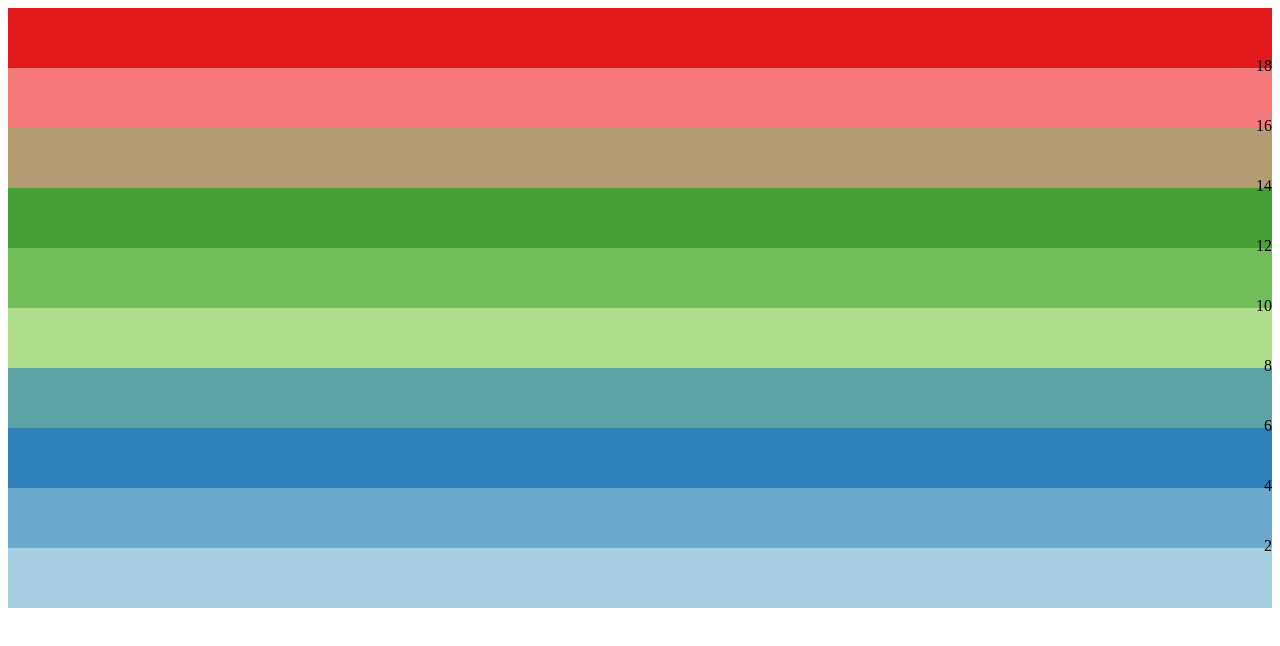
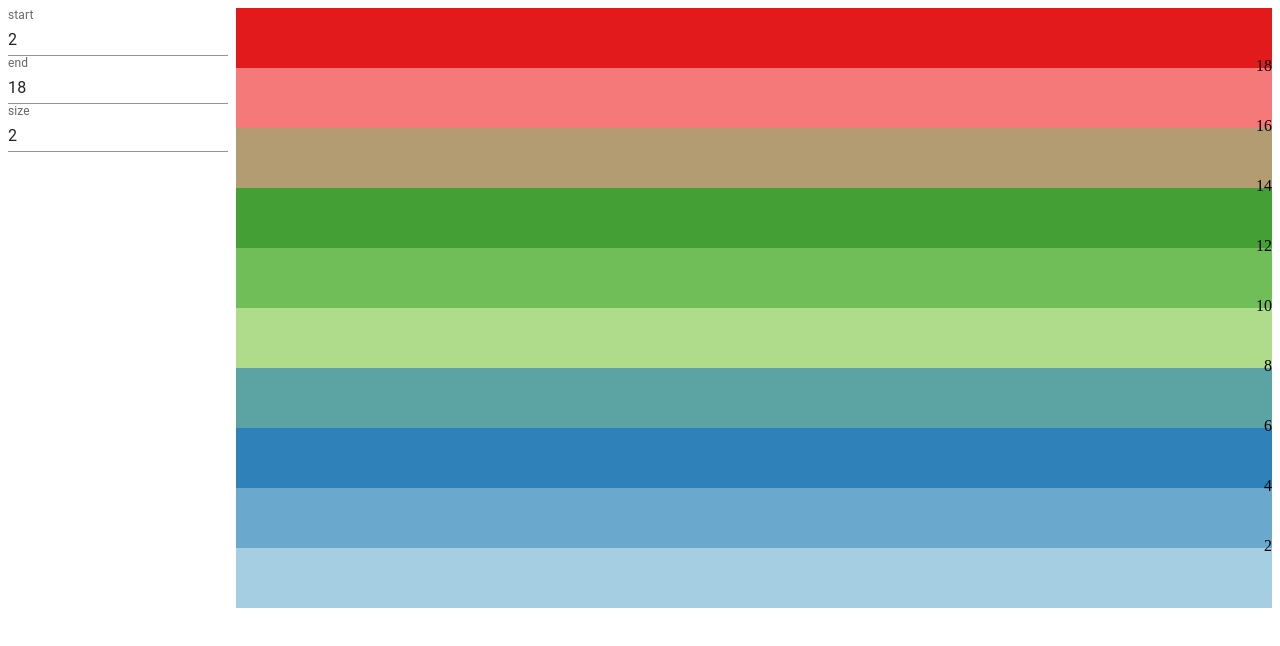
Before and after one commit to unaguna/gradation-mapping-react, a React app: page / in a window 1280 px wide. Shown: the top 646 px of the page. Built offline with nearby package versions, Linux system fonts and the light colour scheme; the HTML template or start-up script is replaced by a standard one.

Commit message:
✨allow to set variables

```diff
--- a/src/App.tsx
+++ b/src/App.tsx
@@ -1,5 +1,6 @@
+import { Stack, TextField } from '@mui/material';
 import Color from 'color';
-import React, { useMemo } from 'react';
+import React, { useMemo, useState } from 'react';
 import Colorbar from './component/Colorbar';
 
 /**
@@ -57,11 +58,12 @@ function weightedMean(base: Color, other: Color, baseWeight: number): Color {
 }
 
 export const App: React.FC = () => {
-  const start_ = 2;
-  const end_ = 18;
-  const size = 2;
-  const start = start_ <= end_ ? start_ : end_;
-  const end = start_ <= end_ ? end_ : start_;
+  const [start, setStart] = useState(2);
+  const [end, setEnd] = useState(18);
+  const [size, setSize] = useState(2);
+
+  const startN = start <= end ? start : end;
+  const endN = start <= end ? end : start;
   const colorscale: [number, string][] = [
     [0, "rgb(166,206,227)"],
     [0.25, "rgb(31,120,180)"],
@@ -76,12 +78,12 @@ export const App: React.FC = () => {
   const contourValues: number[] = useMemo(() => {
     const values = [];
 
-    for (let v = start; v < end + size * 1.0E-3; v += size) {
+    for (let v = startN; v < endN + size * 1.0E-3; v += size) {
       values.push(v);
     }
 
     return values;
-  }, [start, end, size]);
+  }, [startN, endN, size]);
 
 
   // 使用する色のレベル。昇順ですべて0以上1以下。
@@ -89,7 +91,7 @@ export const App: React.FC = () => {
     if (contourValues.length <= 0) return [0.0];
 
     return Array(contourValues.length + 1).fill(0).map((_, i) => i / contourValues.length);
-  }, contourValues);
+  }, [contourValues]);
 
   const colors: [number, Color][] = useMemo(() => {
     return colorBalance.map(level => {
@@ -101,9 +103,32 @@ export const App: React.FC = () => {
       else if (prev[0] == next[0]) return [level, prev[1]];
       else return [level, weightedMean(prev[1], next[1], (next[0] - level) / (next[0] - prev[0]))]
     });
-  }, colorBalance);
+  }, [colorBalance]);
 
-  return <div>
-    <Colorbar values={contourValues} colors={colors.map(([_, c]) => ({ color: c, size: 1 }))} sx={{ height: "600px" }} />
-  </div>
+  return <Stack direction="row" spacing={1}>
+    <Stack direction="column">
+      <TextField
+        value={start}
+        onChange={e => setStart(Number.parseFloat(e.target.value))}
+        label="start"
+        variant="standard"
+        inputProps={{ inputMode: 'numeric', pattern: '-?[0-9\.]*' }}
+      />
+      <TextField
+        value={end}
+        onChange={e => setEnd(Number.parseFloat(e.target.value))}
+        label="end"
+        variant="standard"
+        inputProps={{ inputMode: 'numeric', pattern: '-?[0-9\.]*' }}
+      />
+      <TextField
+        value={size}
+        onChange={e => setSize(Number.parseFloat(e.target.value))}
+        label="size"
+        variant="standard"
+        inputProps={{ inputMode: 'numeric', pattern: '-?[0-9\.]*' }}
+      />
+    </Stack>
+    <Colorbar values={contourValues} colors={colors.map(([_, c]) => ({ color: c, size: 1 }))} sx={{ flex: 1, height: "600px" }} />
+  </Stack>
 }
```
